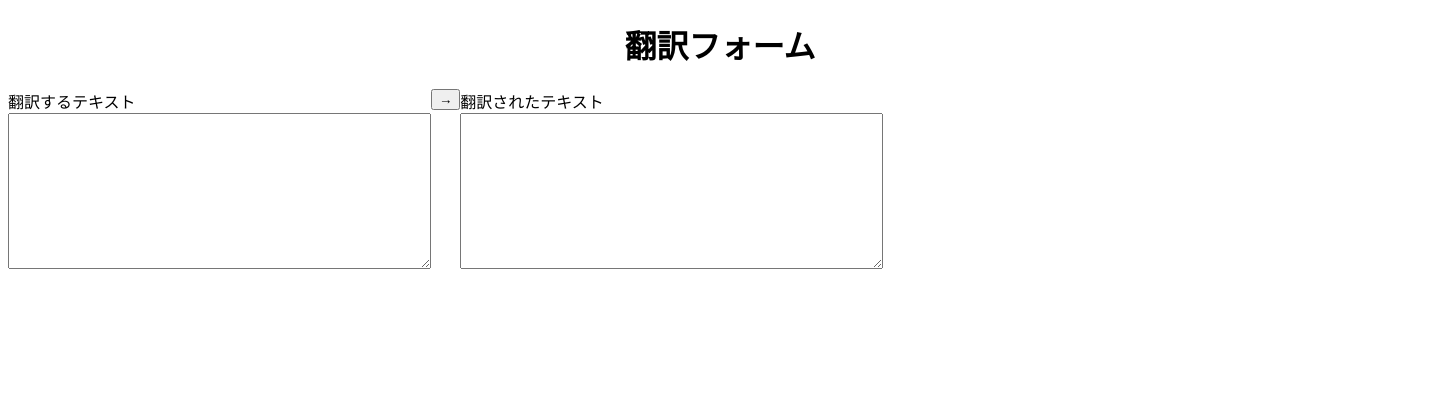
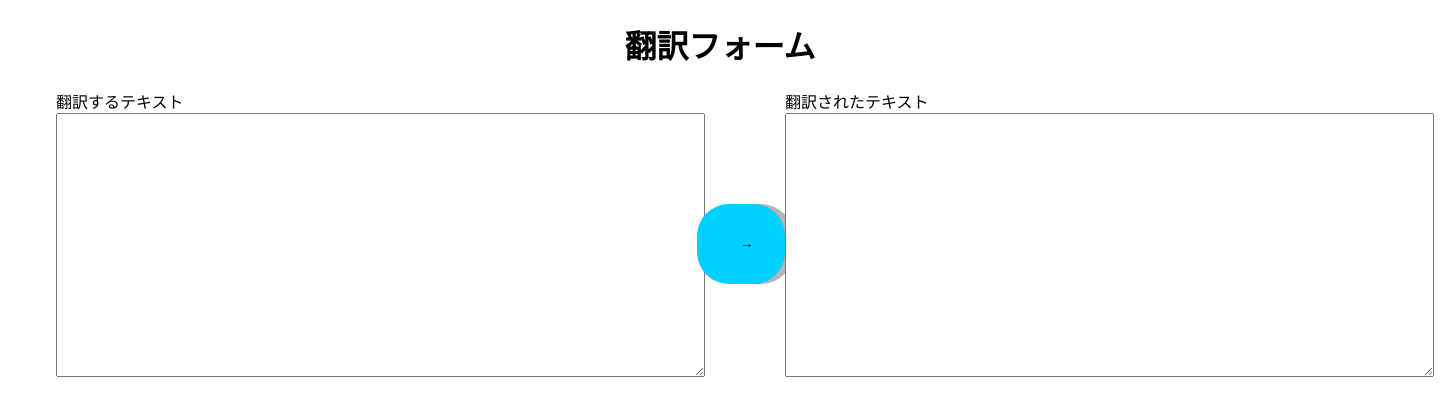
Before and after one commit to shi0n0/multi-translate-app, a Django app: page / in a window 1440 px wide. Shown: the top 416 px of the page. Run offline with Django 4.2, Linux system fonts and the light colour scheme.

Commit message:
CSS added for design modification

```diff
--- a/Multi_Translate_App/GPT_Translate/static/style.css
+++ b/Multi_Translate_App/GPT_Translate/static/style.css
@@ -1,3 +1,35 @@
 .transForm{
+    margin-left: 3rem;
+    margin-right: 3rem;
     display: flex;
+    justify-content: center;
+    justify-content: space-between;
 }
+
+.main_textarea{
+    padding: 1rem 1rem;
+    font-size: 1.2rem;
+}
+
+.transBtn_wrap{
+    display: flex;
+    align-items: center;
+}
+
+.transBtn{
+    display: flex;
+    width: 5rem;
+    height: 5rem;
+    align-items: center;
+    border: solid rgb(0, 208, 255);
+    border-radius: 40%;
+    padding: 2rem;
+    background-color: rgb(0, 208, 255);
+    box-shadow: 0.5rem 0px 0px rgba(0, 0, 0, 0.29), -0.5rem 0px 0px rgb(0, 208, 255);
+
+}
+.transBtn:active{
+    -webkit-transform: translateX(0.5rem);
+    transform: translateX(0.5rem);
+    box-shadow: -0.5rem 0px 0px rgb(0, 208, 255);
+}
```
